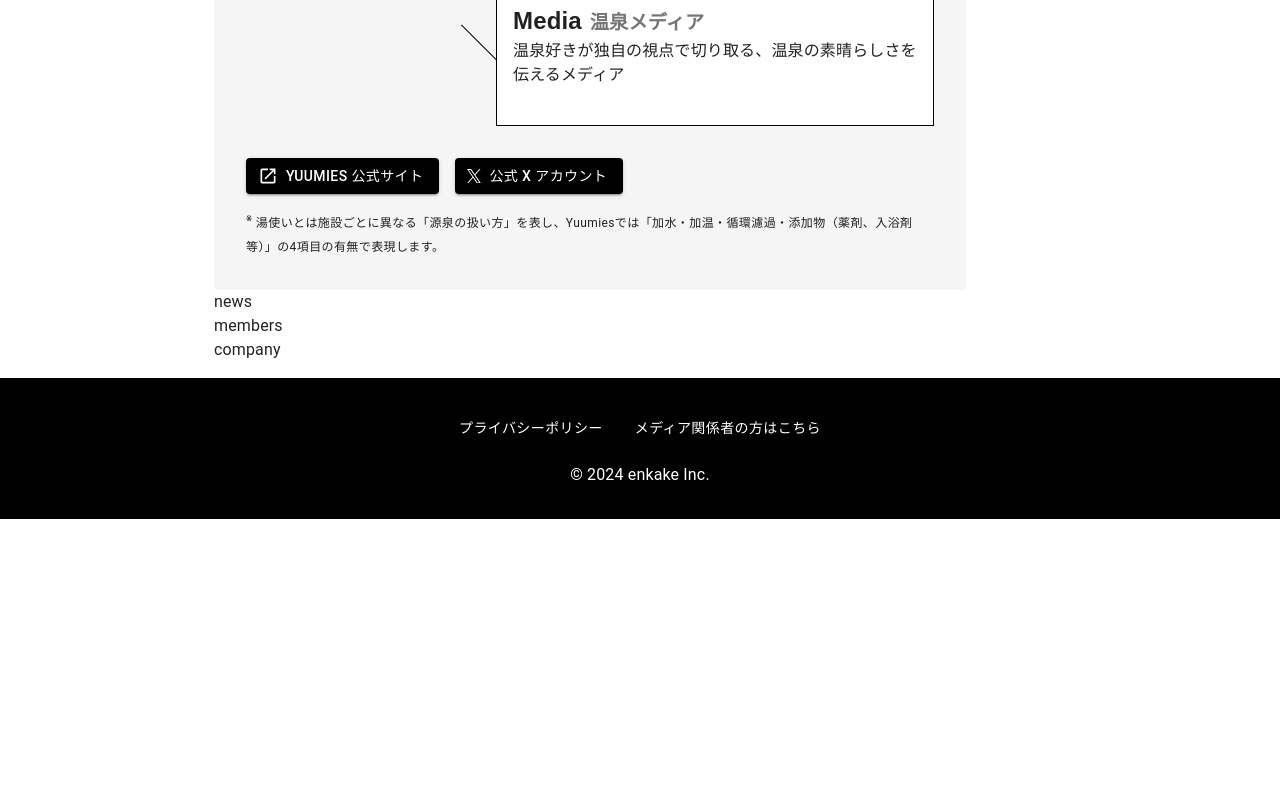
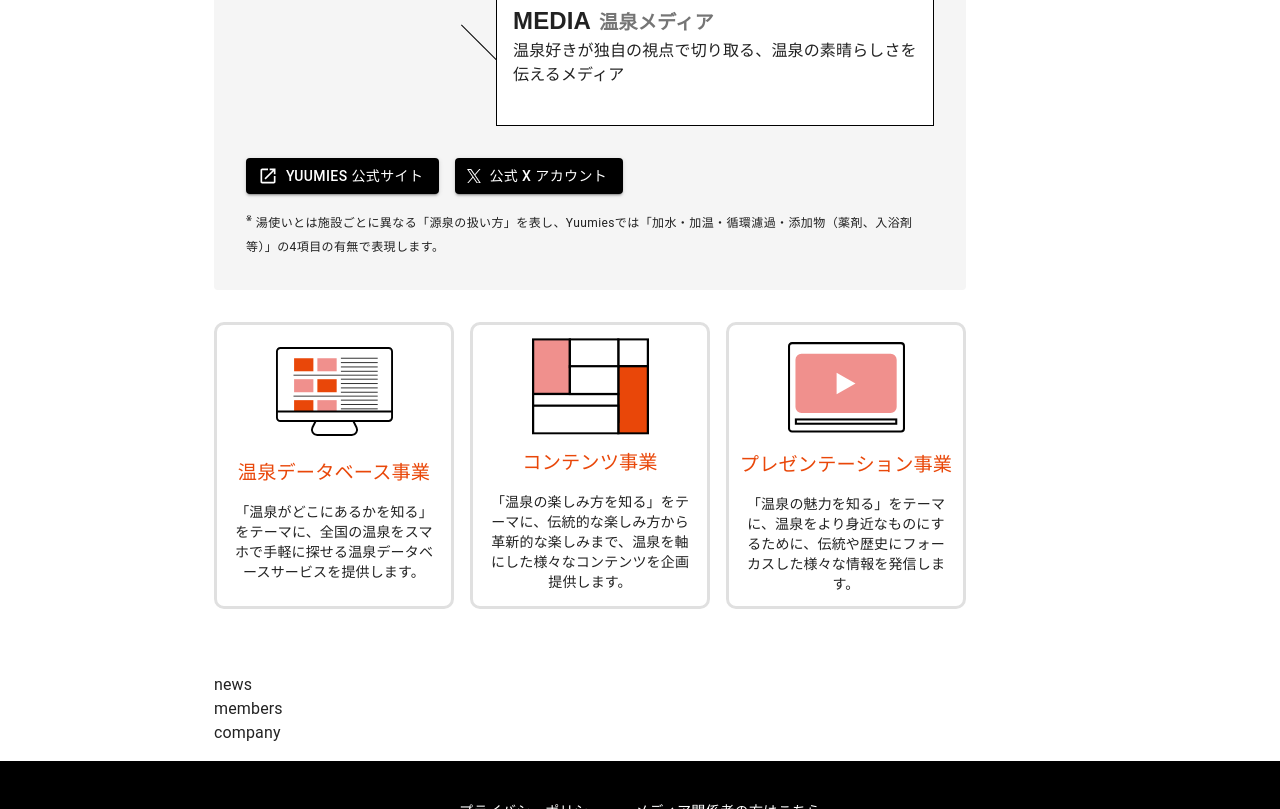
Before and after one commit to enkake/enkake.co.jp, a Gatsby site: page / in a window 1280 px wide. Shown: the part 1918-2727 px from the top of the page. Before the commit the page ends 2437 px from the top, so only its background shows below. Built offline with nearby package versions, Linux system fonts and the light colour scheme; Gatsby itself is replaced by a stand-in of ours.

Commit message:
Add businesses

```diff
--- /dev/null
+++ b/src/components/graphics/ContentsFigure.tsx
@@ -0,0 +1,54 @@
+/* eslint-disable react/jsx-curly-brace-presence */
+import type { FC } from "react";
+import React from "react"
+
+const ContentsFigure: FC = () => (
+  <svg id="Group_102" data-name="Group 102" xmlns="http://www.w3.org/2000/svg" width="149.024" height="122.756" viewBox="0 0 149.024 122.756">
+    <defs>
+      <clipPath id="clip-path">
+        <rect id="Rectangle_114" data-name="Rectangle 114" width="149.024" height="122.756" fill="none" />
+      </clipPath>
+    </defs>
+    <rect id="Rectangle_112" data-name="Rectangle 112" width="46.826" height="69.668" transform="translate(1.417 1.418)" fill="#f0908d" />
+    <g id="Group_91" data-name="Group 91">
+      <g id="Group_90" data-name="Group 90" clipPath="url(#clip-path)">
+        <rect id="Rectangle_113" data-name="Rectangle 113" width="46.826" height="69.668" transform="translate(1.417 1.418)" fill="none" stroke="#000" strokeWidth="2.835" />
+      </g>
+    </g>
+    <rect id="Rectangle_115" data-name="Rectangle 115" width="37.689" height="34.263" transform="translate(109.917 1.418)" fill="#fff" />
+    <g id="Group_93" data-name="Group 93">
+      <g id="Group_92" data-name="Group 92" clipPath="url(#clip-path)">
+        <rect id="Rectangle_116" data-name="Rectangle 116" width="37.689" height="34.263" transform="translate(109.917 1.418)" fill="none" stroke="#000" strokeWidth="2.835" />
+      </g>
+    </g>
+    <rect id="Rectangle_118" data-name="Rectangle 118" width="37.689" height="85.658" transform="translate(109.917 35.681)" fill="#e94709" />
+    <g id="Group_95" data-name="Group 95">
+      <g id="Group_94" data-name="Group 94" clipPath="url(#clip-path)">
+        <rect id="Rectangle_119" data-name="Rectangle 119" width="37.689" height="85.658" transform="translate(109.917 35.681)" fill="none" stroke="#000" strokeWidth="2.835" />
+      </g>
+    </g>
+    <rect id="Rectangle_121" data-name="Rectangle 121" width="61.674" height="35.405" transform="translate(48.244 1.418)" fill="#fff" />
+    <g id="Group_97" data-name="Group 97">
+      <g id="Group_96" data-name="Group 96" clipPath="url(#clip-path)">
+        <rect id="Rectangle_122" data-name="Rectangle 122" width="61.674" height="35.405" transform="translate(48.244 1.418)" fill="none" stroke="#000" strokeWidth="2.835" />
+      </g>
+    </g>
+    <rect id="Rectangle_124" data-name="Rectangle 124" width="108.5" height="35.405" transform="translate(1.417 71.086)" fill="#fff" />
+    <g id="Group_99" data-name="Group 99">
+      <g id="Group_98" data-name="Group 98" clipPath="url(#clip-path)">
+        <rect id="Rectangle_125" data-name="Rectangle 125" width="108.5" height="35.405" transform="translate(1.417 71.086)" fill="none" stroke="#000" strokeWidth="2.835" />
+      </g>
+    </g>
+    <rect id="Rectangle_127" data-name="Rectangle 127" width="61.674" height="35.405" transform="translate(48.244 35.681)" fill="#fff" />
+    <rect id="Rectangle_128" data-name="Rectangle 128" width="61.674" height="35.405" transform="translate(48.244 35.681)" fill="none" stroke="#000" strokeWidth="2.835" />
+    <rect id="Rectangle_129" data-name="Rectangle 129" width="108.5" height="35.405" transform="translate(1.417 85.933)" fill="#fff" />
+    <g id="Group_101" data-name="Group 101">
+      <g id="Group_100" data-name="Group 100" clipPath="url(#clip-path)">
+        <rect id="Rectangle_130" data-name="Rectangle 130" width="108.5" height="35.405" transform="translate(1.417 85.933)" fill="none" stroke="#000" strokeWidth="2.835" />
+      </g>
+    </g>
+  </svg>
+
+)
+
+export default ContentsFigure
--- /dev/null
+++ b/src/components/graphics/DatabaseFigure.tsx
@@ -0,0 +1,36 @@
+/* eslint-disable react/jsx-curly-brace-presence */
+import type { FC } from "react";
+import React from "react"
+
+const DatabaseFigure: FC = () => (
+  <svg id="Group_37" data-name="Group 37" xmlns="http://www.w3.org/2000/svg" width="174.987" height="133.022" viewBox="0 0 174.987 133.022">
+    <g id="Group_36" data-name="Group 36">
+      <path id="Path_110" data-name="Path 110" d="M113.5,131.6H61.483a7.789,7.789,0,0,1-6.967-11.27L87.492,54.383l32.977,65.952a7.79,7.79,0,0,1-6.97,11.27" fill="#fff" />
+      <path id="Path_111" data-name="Path 111" d="M113.5,131.6H61.483a7.789,7.789,0,0,1-6.967-11.27L87.492,54.383l32.977,65.952a7.79,7.79,0,0,1-6.97,11.27Z" fill="none" stroke="#000" strokeMiterlimit="10" strokeWidth="2.835" />
+      <path id="Path_112" data-name="Path 112" d="M6.561,1.417H168.425a5.144,5.144,0,0,1,5.144,5.144v99a5.144,5.144,0,0,1-5.144,5.144H6.561a5.144,5.144,0,0,1-5.144-5.144v-99A5.144,5.144,0,0,1,6.561,1.417" fill="#fff" />
+      <rect id="Rectangle_70" data-name="Rectangle 70" width="172.152" height="109.284" rx="5.144" transform="translate(1.417 1.417)" fill="none" stroke="#000" strokeMiterlimit="10" strokeWidth="2.835" />
+      <line id="Line_1" data-name="Line 1" x2="55.07" transform="translate(97.058 16.769)" fill="none" stroke="#000" strokeMiterlimit="10" strokeWidth="1.204" />
+      <rect id="Rectangle_71" data-name="Rectangle 71" width="28.857" height="19.493" transform="translate(27.059 16.769)" fill="#e94709" />
+      <rect id="Rectangle_72" data-name="Rectangle 72" width="28.857" height="19.493" transform="translate(61.881 16.769)" fill="#f0908d" />
+      <line id="Line_2" data-name="Line 2" x2="125.95" transform="translate(26.176 42.103)" fill="none" stroke="#000" strokeMiterlimit="10" strokeWidth="1.149" />
+      <line id="Line_3" data-name="Line 3" x2="55.07" transform="translate(97.058 23.267)" fill="none" stroke="#000" strokeMiterlimit="10" strokeWidth="1.204" />
+      <line id="Line_4" data-name="Line 4" x2="55.07" transform="translate(97.058 29.764)" fill="none" stroke="#000" strokeMiterlimit="10" strokeWidth="1.204" />
+      <line id="Line_5" data-name="Line 5" x2="55.07" transform="translate(97.058 36.262)" fill="none" stroke="#000" strokeMiterlimit="10" strokeWidth="1.204" />
+      <rect id="Rectangle_73" data-name="Rectangle 73" width="28.857" height="19.493" transform="translate(27.059 48.106)" fill="#f0908d" />
+      <rect id="Rectangle_74" data-name="Rectangle 74" width="28.857" height="19.493" transform="translate(61.881 48.106)" fill="#e94709" />
+      <line id="Line_6" data-name="Line 6" x2="125.95" transform="translate(26.176 73.44)" fill="none" stroke="#000" strokeMiterlimit="10" strokeWidth="1.149" />
+      <line id="Line_7" data-name="Line 7" x2="55.07" transform="translate(97.058 48.106)" fill="none" stroke="#000" strokeMiterlimit="10" strokeWidth="1.204" />
+      <line id="Line_8" data-name="Line 8" x2="55.07" transform="translate(97.058 54.604)" fill="none" stroke="#000" strokeMiterlimit="10" strokeWidth="1.204" />
+      <line id="Line_9" data-name="Line 9" x2="55.07" transform="translate(97.058 61.102)" fill="none" stroke="#000" strokeMiterlimit="10" strokeWidth="1.204" />
+      <line id="Line_10" data-name="Line 10" x2="55.07" transform="translate(97.058 67.599)" fill="none" stroke="#000" strokeMiterlimit="10" strokeWidth="1.204" />
+      <rect id="Rectangle_75" data-name="Rectangle 75" width="28.857" height="16.872" transform="translate(27.059 79.443)" fill="#e94709" />
+      <rect id="Rectangle_76" data-name="Rectangle 76" width="28.857" height="16.872" transform="translate(61.881 79.443)" fill="#f0908d" />
+      <line id="Line_11" data-name="Line 11" x2="55.07" transform="translate(97.058 79.443)" fill="none" stroke="#000" strokeMiterlimit="10" strokeWidth="1.204" />
+      <line id="Line_12" data-name="Line 12" x2="55.07" transform="translate(97.058 85.941)" fill="none" stroke="#000" strokeMiterlimit="10" strokeWidth="1.204" />
+      <line id="Line_13" data-name="Line 13" x2="55.07" transform="translate(97.058 92.439)" fill="none" stroke="#000" strokeMiterlimit="10" strokeWidth="1.204" />
+      <line id="Line_14" data-name="Line 14" x2="172.152" transform="translate(1.417 96.315)" fill="none" stroke="#000" strokeMiterlimit="10" strokeWidth="2.835" />
+    </g>
+  </svg>
+)
+
+export default DatabaseFigure
--- /dev/null
+++ b/src/components/graphics/PresentationFigure.tsx
@@ -0,0 +1,18 @@
+/* eslint-disable react/jsx-curly-brace-presence */
+import type { FC } from "react";
+import React from "react"
+
+const PresentationFigure: FC = () => (
+  <svg id="Group_104" data-name="Group 104" xmlns="http://www.w3.org/2000/svg" width="161.195" height="124.559" viewBox="0 0 161.195 124.559">
+    <g id="Group_103" data-name="Group 103">
+      <path id="Path_184" data-name="Path 184" d="M5.554.826H155.642a4.727,4.727,0,0,1,4.727,4.727V119a4.727,4.727,0,0,1-4.727,4.728H5.554A4.727,4.727,0,0,1,.827,119V5.553A4.727,4.727,0,0,1,5.554.826" fill="#fff" />
+      <rect id="Rectangle_132" data-name="Rectangle 132" width="158.36" height="121.725" rx="4.136" transform="translate(1.418 1.417)" fill="none" stroke="#000" strokeWidth="2.835" />
+      <path id="Path_185" data-name="Path 185" d="M18.553,16.189H141.46a8.273,8.273,0,0,1,8.272,8.273v65a8.273,8.273,0,0,1-8.272,8.273H18.553A8.273,8.273,0,0,1,10.28,89.46v-65a8.273,8.273,0,0,1,8.273-8.273" fill="#f0908d" />
+      <path id="Path_186" data-name="Path 186" d="M93.006,56.961l-26,14.772V42.189Z" fill="#fff" />
+      <rect id="Rectangle_133" data-name="Rectangle 133" width="139.452" height="7.091" transform="translate(10.281 106.006)" fill="#fff" />
+      <rect id="Rectangle_134" data-name="Rectangle 134" width="138.27" height="5.909" transform="translate(10.872 106.597)" fill="none" stroke="#000" strokeWidth="2.835" />
+    </g>
+  </svg>
+)
+
+export default PresentationFigure
--- a/src/components/pages/IndexPage/components/Services/component.tsx
+++ b/src/components/pages/IndexPage/components/Services/component.tsx
@@ -6,6 +6,9 @@ import LaunchIcon from '@mui/icons-material/Launch';
 import { SectionHeading } from "../../../../SectionHeading";
 import Yuumies from "../../../../graphics/Yuumies";
 import XIcon from "../../../../graphics/X";
+import ContentsFigure from "../../../../graphics/ContentsFigure";
+import PresentationFigure from "../../../../graphics/PresentationFigure";
+import DatabaseFigure from "../../../../graphics/DatabaseFigure";
 
 export const Component: FC = () => {
   return (
@@ -40,7 +43,7 @@ export const Component: FC = () => {
                   <span className={"en"}>Database</span>
                   <span className={"ja"}>温泉データベース</span>
                 </dt>
-                <dd>住所などの基本情報はもちろん、源泉や湯使い<sup>*</sup> に着目したユニークなデータベース</dd>
+                <dd>住所などの基本情報はもちろん、源泉や湯使い<sup>※</sup> に着目したユニークなデータベース</dd>
               </dl>
               <dl>
                 <dt>
@@ -72,6 +75,29 @@ export const Component: FC = () => {
             </Typography>
           </Box>
         </Paper>
+        <Businesses>
+          <Box>
+            <DatabaseFigure />
+            <Typography variant={"h6"} align={"center"}>温泉データベース事業</Typography>
+            <Typography variant={"body2"} align={"center"}>
+              「温泉がどこにあるかを知る」をテーマに、全国の温泉をスマホで手軽に探せる温泉データベースサービスを提供します。
+            </Typography>
+          </Box>
+          <Box>
+            <ContentsFigure />
+            <Typography variant={"h6"} align={"center"}>コンテンツ事業</Typography>
+            <Typography variant={"body2"} align={"center"}>
+              「温泉の楽しみ方を知る」をテーマに、伝統的な楽しみ方から革新的な楽しみまで、温泉を軸にした様々なコンテンツを企画提供します。
+            </Typography>
+          </Box>
+          <Box>
+            <PresentationFigure />
+            <Typography variant={"h6"} align={"center"}>プレゼンテーション事業</Typography>
+            <Typography variant={"body2"} align={"center"}>
+              「温泉の魅力を知る」をテーマに、温泉をより身近なものにするために、伝統や歴史にフォーカスした様々な情報を発信します。
+            </Typography>
+          </Box>
+        </Businesses>
       </Box>
     </Wrapper>
   );
@@ -80,6 +106,7 @@ export const Component: FC = () => {
 const Wrapper = styled(Box)`
   display: flex;
   flex-direction: row-reverse;
+  margin-bottom: 4rem;
 `
 const Definitions = styled(Box)`
   display: flex;
@@ -123,6 +150,7 @@ const Definitions = styled(Box)`
       font-weight: 800;
       font-size: 1.5rem;
       margin-right: 0.5rem;
+      text-transform: uppercase;
     }
     .ja {
       font-family: 'Noto Sans JP', sans-serif;
@@ -132,3 +160,28 @@ const Definitions = styled(Box)`
     }
   }
 `
+const Businesses = styled(Box)`
+  display: flex;
+  gap: 1rem;
+  flex-wrap: wrap;
+  justify-content: space-between;
+  margin-top: 2rem;
+  > div {
+    border-radius: 10px;
+    flex: 1;
+    display: flex;
+    flex-direction: column;
+    align-items: center;
+    border: 3px solid ${grey[300]};
+    svg  {
+      width: 50%;
+    }
+    h6 {
+      font-size: 1.2rem;
+      color: #e94709;
+    }
+    .MuiTypography-body2 {
+      padding: 0.8rem;
+    }
+  }
+`
```
